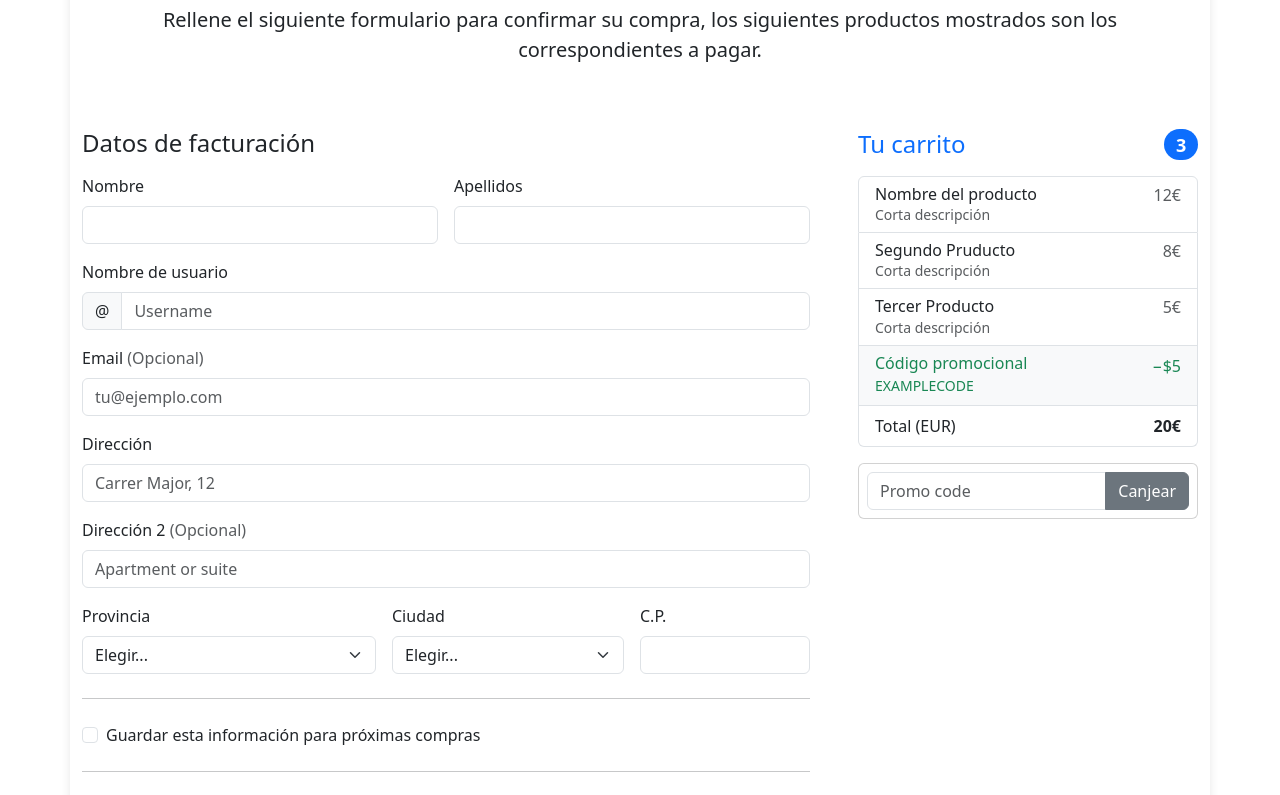
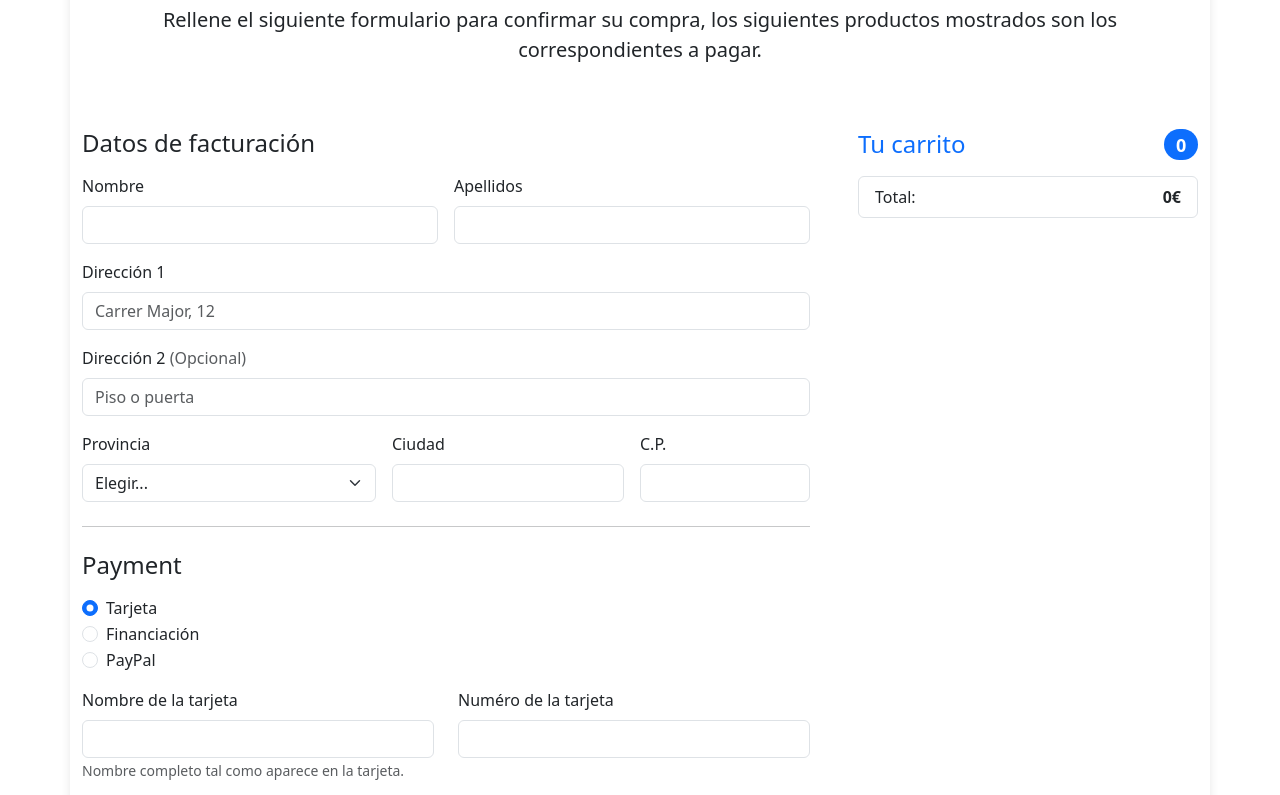
Before and after one commit to ecerrato02/Proyecto-Angular_Cerrato_Nievas, an Angular app: page /carrito in a window 1280 px wide. Shown: the part 365-1160 px from the top of the page. Built offline with nearby package versions, Linux system fonts and the light colour scheme.

Commit message:
Carrito acabado

```diff
--- a/angular.json
+++ b/angular.json
@@ -27,6 +27,7 @@
             "styles": [
               "src/styles.css",
               "node_modules/bootstrap/dist/css/bootstrap.min.css",
+              "node_modules/@fortawesome/fontawesome-free/css/all.css",
             ],
             "scripts": [
               "node_modules/jquery/dist/jquery.min.js",
@@ -89,6 +90,7 @@
               "src/assets"
             ],
             "styles": [
+              "node_modules/@fortawesome/fontawesome-free/css/all.css",
               "src/styles.css"
             ],
             "scripts": []
--- a/package.json
+++ b/package.json
@@ -18,6 +18,7 @@
     "@angular/platform-browser": "^17.0.0",
     "@angular/platform-browser-dynamic": "^17.0.0",
     "@angular/router": "^17.0.0",
+    "@fortawesome/fontawesome-free": "^6.5.1",
     "@popperjs/core": "^2.11.8",
     "bootstrap": "^5.3.2",
     "jquery": "^3.7.1",
--- a/src/app/bd/productos.ts
+++ b/src/app/bd/productos.ts
@@ -24,7 +24,8 @@ export class productos{
   memoriaRecomendadoProducto = "";
   graficosRecomendadoProducto = "";
   videoProducto = "";
-  constructor(newIdProducto: number, newFotoProducto: string, newNombreProducto: string, newDescripcionProducto: string, newDescripcionLargaProducto: string, newCategoriaProducto: number, newPrecioProducto: number, newDescuentoProducto: boolean, newPorcentajeDescuentoProducto: number, newSoMinimoProducto: string, newProcesadorMinimoProducto: string, newMemoriaMinimoProducto: string, newGraficosMinimoProducto: string,  newHardwareRecomendadoProducto: boolean, newSteamProducto: boolean, newUbisoftProducto: boolean, newSwitchProducto: boolean, newXboxProducto: boolean, newPs4Producto: boolean, newPs5Producto: boolean, newSoRecomendadoProducto: string, newProcesadorRecomendadoProducto: string, newMemoriaRecomendadoProducto: string, newGraficosRecomendadoProducto: string, newVideoProducto: string){
+  cantidadProducto = 0;
+  constructor(newIdProducto: number, newFotoProducto: string, newNombreProducto: string, newDescripcionProducto: string, newDescripcionLargaProducto: string, newCategoriaProducto: number, newPrecioProducto: number, newDescuentoProducto: boolean, newPorcentajeDescuentoProducto: number, newSoMinimoProducto: string, newProcesadorMinimoProducto: string, newMemoriaMinimoProducto: string, newGraficosMinimoProducto: string,  newHardwareRecomendadoProducto: boolean, newSteamProducto: boolean, newUbisoftProducto: boolean, newSwitchProducto: boolean, newXboxProducto: boolean, newPs4Producto: boolean, newPs5Producto: boolean, newSoRecomendadoProducto: string, newProcesadorRecomendadoProducto: string, newMemoriaRecomendadoProducto: string, newGraficosRecomendadoProducto: string, newVideoProducto: string, newCantidadProducto: number){
     this.idProducto = newIdProducto;
     this.fotoProducto = newFotoProducto;
     this.nombreProducto = newNombreProducto;
@@ -50,5 +51,6 @@ export class productos{
     this.memoriaRecomendadoProducto = newMemoriaRecomendadoProducto;
     this.graficosRecomendadoProducto = newGraficosRecomendadoProducto;
     this.videoProducto = newVideoProducto;
+    this.cantidadProducto = newCantidadProducto;
   }
 }
--- a/src/app/carrito/carrito.component.css
+++ b/src/app/carrito/carrito.component.css
@@ -14,6 +14,99 @@
 
 .btn-outline-success:hover{
   transform: scale(1.08);
+}
+
+.trash-icon {
+  background-color: transparent;
+  border: none;
+  cursor: pointer;
+}
+
+.trash-icon i.fa-trash {
+  color: black;
+  font-size: 1em;
+}
+
+.trash-icon:hover i.fa-trash {
+  color: red;
+  animation: temblor 1s ease-in-out infinite;
+  animation-iteration-count: 1;
+}
+
+@keyframes temblor {
+  0%, 100% { transform: rotate(-3deg); }
+  50% { transform: rotate(3deg); }
+}
+
+.producto-eliminado {
+  animation: desaparecer 1s ease-in-out;
+}
+
+#eliminar-una-unidad-btn.eliminar-una-unidad {
+  background-color: transparent;
+  color: black;
+  border: 0;
+  padding: 0.25em 0.5em;
+  text-align: center;
+  text-decoration: none;
+  display: inline-block;
+  font-size: 0.75em;
+  margin: 0.25em 0.125em;
+  transition-duration: 0.4s;
+  cursor: pointer;
+}
+
+#eliminar-una-unidad-btn.eliminar-una-unidad:hover {
+  color: #f44336;
+}
+
+.eliminar-una-unidad .icono-eliminar {
+  color: black;
+  font-size: 1em;
+}
+
+#eliminar-una-unidad-btn.eliminar-una-unidad:hover .icono-eliminar {
+  color: #f44336;
+}
+
+#agregar-una-unidad-btn.agregar-una-unidad {
+  background-color: transparent;
+  color: black;
+  border: 0;
+  padding: 0.25em 0.5em;
+  text-align: center;
+  text-decoration: none;
+  display: inline-block;
+  font-size: 0.75em;
+  margin: 0.25em 0.125em;
+  transition-duration: 0.4s;
+  cursor: pointer;
+}
+
+#agregar-una-unidad-btn.agregar-una-unidad:hover {
+  color: #4CAF50;
+}
+
+.agregar-una-unidad .icono-agregar {
+  color: black;
+  font-size: 1em;
+}
+
+#agregar-una-unidad-btn.agregar-una-unidad:hover .icono-agregar {
+  color: #4CAF50;
+}
+
+@keyframes desaparecer {
+  from { opacity: 1; }
+  to { opacity: 0; }
+}
+
+.precios{
+  margin-left: .5em;
+}
+
+.my-0{
+  width: 30%;
 }
 
 .inicio-sesion{
--- a/src/app/carrito/carrito.component.html
+++ b/src/app/carrito/carrito.component.html
@@ -27,49 +27,28 @@
       <div class="col-md-5 col-lg-4 order-md-last">
         <h4 class="d-flex justify-content-between align-items-center mb-3">
           <span class="text-primary">Tu carrito</span>
-          <span class="badge bg-primary rounded-pill">3</span>
+          <span class="badge bg-primary rounded-pill">{{numeroDeProductosDiferentes}}</span>
         </h4>
         <ul class="list-group mb-3">
-          <li class="list-group-item d-flex justify-content-between lh-sm">
-            <div>
-              <h6 class="my-0">Nombre del producto</h6>
-              <small class="text-body-secondary">Corta descripción</small>
-            </div>
-            <span class="text-body-secondary">12€</span>
-          </li>
-          <li class="list-group-item d-flex justify-content-between lh-sm">
-            <div>
-              <h6 class="my-0">Segundo Pruducto</h6>
-              <small class="text-body-secondary">Corta descripción</small>
-            </div>
-            <span class="text-body-secondary">8€</span>
-          </li>
-          <li class="list-group-item d-flex justify-content-between lh-sm">
-            <div>
-              <h6 class="my-0">Tercer Producto</h6>
-              <small class="text-body-secondary">Corta descripción</small>
-            </div>
-            <span class="text-body-secondary">5€</span>
-          </li>
-          <li class="list-group-item d-flex justify-content-between bg-body-tertiary">
-            <div class="text-success">
-              <h6 class="my-0">Código promocional</h6>
-              <small>EXAMPLECODE</small>
-            </div>
-            <span class="text-success">−$5</span>
+          <li class="list-group-item d-flex justify-content-between lh-sm" *ngFor="let producto of idProductosService.arrayCarrito" [ngClass]="{'producto-eliminado': animacionesEliminacion[producto.idProducto]}">
+            <h6 class="my-0">{{producto.nombreProducto}} - Cantidad: {{producto.cantidadProducto}}</h6>
+            <p class="precios">{{Number(producto.precioProducto.toFixed(2)).toLocaleString('es-ES')}}€</p>
+            <p class="">{{Number((producto.precioProducto * producto.cantidadProducto).toFixed(2)).toLocaleString('es-ES')}}€</p>
+            <button id="eliminar-una-unidad-btn" class="eliminar-una-unidad" (click)="eliminarUnaUnidad(producto.idProducto)">
+              <i class="fa fa-minus-circle icono-eliminar"></i>
+            </button>
+            <button id="agregar-una-unidad-btn" class="agregar-una-unidad" (click)="agregarUnaUnidad(producto.idProducto)">
+              <i class="fa fa-plus-circle icono-agregar"></i>
+            </button>
+            <button class="trash-icon" (click)="eliminarTodasUnidades(producto.idProducto)">
+              <i class="fa fa-trash"></i>
+            </button>
           </li>
           <li class="list-group-item d-flex justify-content-between">
-            <span>Total (EUR)</span>
-            <strong>20€</strong>
+            <span>Total: </span>
+            <strong>{{Number(totalCarrito.toFixed(2)).toLocaleString('es-ES')}}€</strong>
           </li>
         </ul>
-
-        <form class="card p-2">
-          <div class="input-group">
-            <input type="text" class="form-control" placeholder="Promo code">
-            <button type="submit" class="btn btn-secondary">Canjear</button>
-          </div>
-        </form>
       </div>
       <div class="col-md-7 col-lg-8">
         <h4 class="mb-3">Datos de facturación</h4>
@@ -92,35 +71,16 @@
             </div>
 
             <div class="col-12">
-              <label for="username" class="form-label">Nombre de usuario</label>
-              <div class="input-group has-validation">
-                <span class="input-group-text">&#64;</span>
-                <input type="text" class="form-control" id="username" placeholder="Username" required="">
-                <div class="invalid-feedback">
-                  Your username is required.
-                </div>
-              </div>
-            </div>
-
-            <div class="col-12">
-              <label for="email" class="form-label">Email <span class="text-body-secondary">(Opcional)</span></label>
-              <input type="email" class="form-control" id="email" placeholder="tu&#64;ejemplo.com">
+              <label for="address" class="form-label">Dirección 1</label>
+              <input type="text" class="form-control" id="address" placeholder="Carrer Major, 12" required>
               <div class="invalid-feedback">
-                Please enter a valid email address for shipping updates.
-              </div>
-            </div>
-
-            <div class="col-12">
-              <label for="address" class="form-label">Dirección</label>
-              <input type="text" class="form-control" id="address" placeholder="Carrer Major, 12" required="">
-              <div class="invalid-feedback">
-                Please enter your shipping address.
+                Por favor introduce tu dirección de facturación
               </div>
             </div>
 
             <div class="col-12">
               <label for="address2" class="form-label">Dirección 2 <span class="text-body-secondary">(Opcional)</span></label>
-              <input type="text" class="form-control" id="address2" placeholder="Apartment or suite">
+              <input type="text" class="form-control" id="address2" placeholder="Piso o puerta">
             </div>
 
             <div class="col-md-5">
@@ -185,14 +145,7 @@
 
             <div class="col-md-4">
               <label for="state" class="form-label">Ciudad</label>
-              <select class="form-select" id="state" required="">
-                <option value="">Elegir...</option>
-                <option>Salt</option>
-                <option>Gerona</option>
-                <option>Bescanó</option>
-                <option>Vilablareix</option>
-
-              </select>
+              <input  id="state" type="text" class="form-control">
               <div class="invalid-feedback">
                 Please provide a valid state.
               </div>
@@ -209,23 +162,16 @@
 
           <hr class="my-4">
 
-          <div class="form-check">
-            <input type="checkbox" class="form-check-input" id="save-info">
-            <label class="form-check-label" for="save-info">Guardar esta información para próximas compras</label>
-          </div>
-
-          <hr class="my-4">
-
           <h4 class="mb-3">Payment</h4>
 
           <div class="my-3">
             <div class="form-check">
               <input id="credit" name="paymentMethod" type="radio" class="form-check-input" checked="" required="">
-              <label class="form-check-label" for="credit">Tarjeta de crédito</label>
+              <label class="form-check-label" for="credit">Tarjeta</label>
             </div>
             <div class="form-check">
               <input id="debit" name="paymentMethod" type="radio" class="form-check-input" required="">
-              <label class="form-check-label" for="debit">Tarjeta de débito</label>
+              <label class="form-check-label" for="debit">Financiación</label>
             </div>
             <div class="form-check">
               <input id="paypal" name="paymentMethod" type="radio" class="form-check-input" required="">
@@ -270,7 +216,7 @@
 
           <hr class="my-4">
 
-          <button class="w-100 btn btn-primary btn-lg" type="submit">Continuar con la compra</button>
+          <button (click)="vaciarCarritoCompra()" class="w-100 btn btn-primary btn-lg" type="submit">Finalizar Compra</button>
         </form>
       </div>
     </div>
--- a/src/app/carrito/carrito.component.ts
+++ b/src/app/carrito/carrito.component.ts
@@ -1,15 +1,79 @@
 import { Component } from '@angular/core';
+import { CommonModule } from '@angular/common';
 import {RouterOutlet} from "@angular/router";
+import {productos} from "../bd/productos";
+import { IdProductosService } from "../id-productos.service";
+import {NgForOf} from "@angular/common";
+import {FormsModule} from "@angular/forms";
 
 @Component({
   selector: 'app-carrito',
   standalone: true,
   imports: [
-    RouterOutlet
+    RouterOutlet,
+    NgForOf,
+    CommonModule,
+    FormsModule
   ],
   templateUrl: './carrito.component.html',
   styleUrl: './carrito.component.css'
 })
 export class CarritoComponent {
+  numeroDeProductosDiferentes = 0;
+  animacionesEliminacion: { [idProducto: number]: boolean } = {};
+  totalCarrito = 0;
 
+  constructor(public idProductosService: IdProductosService) {
+    this.actualizarNumeroDeProductosDiferentes();
+    this.actualizarTotalCarrito();
+  }
+
+  actualizarNumeroDeProductosDiferentes() {
+    this.numeroDeProductosDiferentes = this.idProductosService.arrayCarrito.length;
+    this.actualizarTotalCarrito();
+  }
+
+  eliminarUnaUnidad(idProducto: number) {
+    this.idProductosService.eliminarUnaUnidadCarrito(idProducto);
+    this.actualizarTotalCarrito();
+  }
+
+  agregarUnaUnidad(idProducto: number) {
+    this.idProductosService.agregarUnaUnidadCarrito(idProducto, 1);
+    this.actualizarTotalCarrito();
+  }
+
+
+  eliminarTodasUnidades(idProducto: number) {
+    const index = this.idProductosService.arrayCarrito.findIndex(p => p.idProducto === idProducto);
+    if (index !== -1) {
+      this.animacionesEliminacion[idProducto] = true;
+
+      setTimeout(() => {
+        this.idProductosService.arrayCarrito.splice(index, 1);
+        delete this.animacionesEliminacion[idProducto];
+        this.actualizarTotalCarrito();
+        this.numeroDeProductosDiferentes = this.numeroDeProductosDiferentes - 1;
+        this.actualizarNumeroDeProductosDiferentes();
+      }, 1000);
+    }
+
+  }
+
+  actualizarTotalCarrito() {
+    this.totalCarrito = this.idProductosService.arrayCarrito.reduce((total, item) => {
+      return total + (item.precioProducto * item.cantidadProducto);
+    }, 0);
+  }
+
+  vaciarCarritoCompra(){
+    this.idProductosService.vaciarCarrito();
+    this.actualizarTotalCarrito();
+    this.numeroDeProductosDiferentes = this.numeroDeProductosDiferentes - 1;
+    this.actualizarNumeroDeProductosDiferentes();
+  }
+
+
+
+  protected readonly Number = Number;
 }
--- a/src/app/menu/menu.component.html
+++ b/src/app/menu/menu.component.html
@@ -18,7 +18,7 @@
       <p class="cargo">CEO y Programador Web</p>
     </div>
     <div id="luis">
-      <img class="fotos-ceo" alt="Luis" src="assets/luis.jpeg">
+      <img class="fotos-ceo" alt="Luis" src="assets/luis.jpg">
       <p class="nombre-ceo">Luis</p>
       <p class="cargo">D.E.P.</p>
     </div>
```
Also changed, not shown: src/app/id-productos.service.ts (+61 -9 lines), src/app/productos/productos.component.html (+6 -4 lines), src/app/productos/productos.component.ts (+9 -1 lines), src/assets/luis.jpeg (deleted), 1 other file (tests, documents, lock files or other folders).
